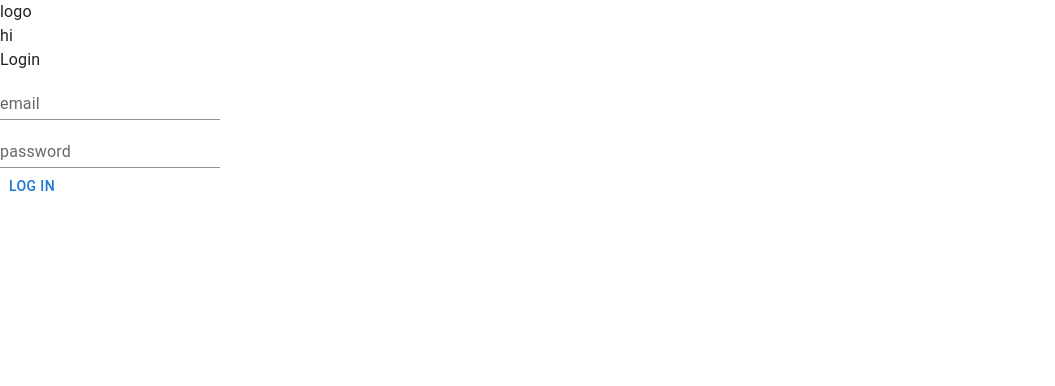
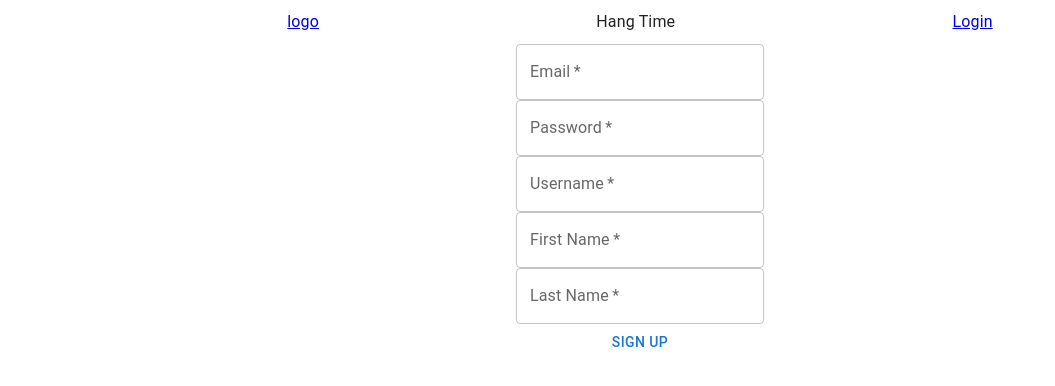
Before and after one commit to dustinhagstrom/hang_time_frontend, a React (Create React App) app: page /login in a window 1280 px wide. Shown: the top 386 px of the page, without its empty margins (0-1055 px from the left). Built offline with nearby package versions, Linux system fonts and the light colour scheme.

Commit message:
set up user cookie to keep user logged in on refresh. working on signup functionality.

```diff
--- a/package.json
+++ b/package.json
@@ -11,6 +11,7 @@
     "@testing-library/react": "^11.2.7",
     "@testing-library/user-event": "^12.8.3",
     "history": "^5.1.0",
+    "js-cookie": "^3.0.1",
     "react": "^17.0.2",
     "react-dom": "^17.0.2",
     "react-redux": "^7.2.6",
--- a/public/index.html
+++ b/public/index.html
@@ -22,7 +22,7 @@
       work correctly both with client-side routing and a non-root public URL.
       Learn how to configure a non-root public URL by running `npm run build`.
     -->
-    <title>React App</title>
+    <title>Hang Time</title>
   </head>
   <body>
     <noscript>You need to enable JavaScript to run this app.</noscript>
--- a/src/App.js
+++ b/src/App.js
@@ -1,7 +1,9 @@
 import { Provider as ReduxProvider } from "react-redux";
 import { Route, Routes } from "react-router";
 import "./App.css";
+import Home from "./components/Home";
 import LoginPage from "./components/LoginPage";
+import Logout from "./components/Logout";
 import { store } from "./redux";
 
 function App() {
@@ -9,6 +11,8 @@ function App() {
     <ReduxProvider store={store}>
       <Routes>
         <Route path="/login" element={<LoginPage />} />
+        <Route path="/logout" element={<Logout />} />
+        <Route path="/" element={<Home />} />
       </Routes>
     </ReduxProvider>
   );
--- a/src/Data.js
+++ b/src/Data.js
@@ -1,19 +1,22 @@
+import Cookies from "js-cookie";
+
 export const userData = [
   {
-    _id: "123",
+    id: "123",
     email: "dusty@email.com",
     username: "dusty",
     password: "password",
     firstName: "dustin",
     lastName: "hagstrom",
   },
-  // {
-  //     email: "justin@email.com"
-  //     username: "justin",
-  //     password: "password",
-  //     firstName: "justin",
-  //     lastName: "lastname",
-  // }
+  {
+    id: "234",
+    email: "justin@email.com",
+    username: "justin",
+    password: "password",
+    firstName: "justin",
+    lastName: "lastname",
+  },
 ];
 
 export const wordBank = {
@@ -26,6 +29,7 @@ export const wrongAnswerStrikes = {
 
 export const logInUser = (email, password) =>
   new Promise((resolve, reject) => {
+    // .find method is taking a callback func as arg here.
     const userFound = userData.find((user) => {
       if (user.email === email && user.password === password) {
         return true;
@@ -37,7 +41,10 @@ export const logInUser = (email, password) =>
     setTimeout(() => {
       try {
         if (userFound) {
-          resolve(userFound);
+          const { email, username } = userFound;
+          let onlyNecessaryUserData = { email, username };
+          Cookies.set("user", JSON.stringify(onlyNecessaryUserData));
+          resolve(onlyNecessaryUserData);
         }
         throw new Error("Incorrect username or password");
       } catch (e) {
@@ -45,3 +52,35 @@ export const logInUser = (email, password) =>
       }
     }, 1000);
   });
+
+export const signUpUser = (email, password, username, firstName, lastName) => {
+  new Promise((resolve, reject) => {
+    const userFound = userData.find((user) => {
+      if (user.email === email || user.username === username) {
+        return true;
+      }
+      return false;
+    });
+    console.log(email, password, firstName, lastName, username);
+
+    setTimeout(() => {
+      try {
+        if (userFound) {
+          throw new Error("The email or username already exists!");
+        }
+        userData.push({
+          id: userData.length + 1,
+          email,
+          password,
+          username,
+          firstName,
+          lastName,
+        });
+        console.log(userData);
+        resolve("user created successfully, please login.");
+      } catch (e) {
+        reject(e);
+      }
+    }, 1000);
+  });
+};
--- a/src/components/Header.js
+++ b/src/components/Header.js
@@ -1,19 +1,51 @@
+import Cookies from "js-cookie";
 import { Typography } from "@mui/material";
 import { Box } from "@mui/system";
-import React from "react";
-import { useSelector } from "react-redux";
+import React, { useEffect } from "react";
+import { useSelector, useDispatch } from "react-redux";
+import { Link } from "react-router-dom";
+
+import { logInActionCreator } from "../redux/userState";
 
 function Header() {
   const user = useSelector((state) => state.user);
+  const dispatch = useDispatch();
   console.log(user);
+  //write the logic for user being logged in within header component b/c header persists throughout the application. put in a use effect to handle a reload. will have to use jwt decode in future when I have backend.
+
+  const loggedInUser = () => {
+    console.log(Cookies.get("user"));
+    const userCookieExists = Cookies.get("user");
+    if (userCookieExists) {
+      const userIsLoggedIn = JSON.parse(Cookies.get("user"));
+      dispatch(logInActionCreator(userIsLoggedIn));
+    } else {
+      dispatch(logInActionCreator(null));
+    }
+  };
+
+  //write a useEffect to login the user whenever there is a page reload.
+  useEffect(() => {
+    loggedInUser();
+  }, []);
 
   return (
-    <Box>
-      <Box>logo</Box>
+    <Box
+      sx={{ display: "flex", justifyContent: "space-evenly", margin: "10px" }}
+    >
       <Box>
-        <Typography>hi</Typography>
+        <Link to="/">logo</Link>
       </Box>
-      <Box>Login</Box>
+      <Box>
+        <Typography>Hang Time</Typography>
+      </Box>
+      <Box>
+        {user ? (
+          <Link to="/logout">Logout</Link>
+        ) : (
+          <Link to="/login">Login</Link>
+        )}
+      </Box>
     </Box>
   );
 }
--- /dev/null
+++ b/src/components/Home.js
@@ -0,0 +1,82 @@
+import Cookies from "js-cookie";
+import { Button, Typography } from "@mui/material";
+import { Box } from "@mui/system";
+import React from "react";
+import { useSelector } from "react-redux";
+import Layout from "./Layout";
+
+function Home() {
+  const user = useSelector((state) => state.user);
+
+  //   const theme = {
+  //     spacing: 5,
+  //   };
+
+  // const retrieveCookieFromStorage = () => {
+  //   let userCookie = JSON.parse(Cookies.get("user"));
+  //   console.log(userCookie);
+  // };
+
+  return (
+    <Layout>
+      <Box sx={{ position: "relative" }}>
+        <Box
+          sx={{
+            position: "absolute",
+            mx: "auto",
+            width: "100%",
+            textAlign: "center",
+            top: "0%",
+          }}
+        >
+          {user ? (
+            <Typography></Typography>
+          ) : (
+            <Typography>
+              You must be logged in to create or join a session!
+            </Typography>
+          )}
+        </Box>
+        <Box
+          sx={{
+            width: "50%",
+            mx: "auto",
+            background: "rgb(255,225,4)",
+            height: "50vh",
+            mt: "10%",
+          }}
+        >
+          <Box
+            sx={{
+              display: "flex",
+              flexDirection: "column",
+              justifyContent: "space-around",
+              alignItems: "center",
+              height: "100%",
+            }}
+          >
+            <Box sx={{ width: "100%" }}>
+              <Button
+                sx={{ border: "black solid 2px", width: "100%" }}
+                disabled={user ? false : true}
+              >
+                Create a Session
+              </Button>
+            </Box>
+            <Box sx={{ width: "100%" }}>
+              <Button
+                sx={{ border: "black solid 2px", width: "100%" }}
+                disabled={user ? false : true}
+              >
+                Join a Session
+              </Button>
+            </Box>
+          </Box>
+        </Box>
+        {/* <Button onClick={retrieveCookieFromStorage}>retrieve cookie</Button>> */}
+      </Box>
+    </Layout>
+  );
+}
+
+export default Home;
--- a/src/components/LoginPage.js
+++ b/src/components/LoginPage.js
@@ -3,17 +3,25 @@ import { Box } from "@mui/system";
 import React, { useState } from "react";
 import { useDispatch } from "react-redux";
 import { useSelector } from "react-redux";
-import { logInUser } from "../Data";
+import { logInUser, signUpUser } from "../Data";
 import { logInActionCreator } from "../redux/userState";
 import Layout from "./Layout";
+import PopUp from "./PopUp";
 
 const Form = (props) => {
   const { setError } = props;
+  //var's below set to allow login initially. (no user => then signup instead);
+  let isARegisteredUser = false;
+  let buttonName = isARegisteredUser ? "Login" : "Sign Up";
 
-  const [{ email, password }, setCredentials] = useState({
-    email: "",
-    password: "",
-  });
+  const [{ email, password, username, firstName, lastName }, setCredentials] =
+    useState({
+      email: "",
+      password: "",
+      username: "",
+      firstName: "",
+      lastName: "",
+    });
 
   const dispatch = useDispatch();
 
@@ -26,33 +34,123 @@ const Form = (props) => {
       });
   };
 
+  const onSignUp = () => {
+    signUpUser(email, password, username, firstName, lastName)
+      .then((response) => {
+        console.log(response);
+        const { successMessage } = response;
+        <PopUp successMessage={successMessage} />;
+      })
+      .catch((e) => {
+        console.log("error: ", e);
+        setError(e.message);
+      });
+  };
+
   return (
-    <Box>
+    <Box
+      sx={{
+        display: "flex",
+        flexDirection: "column",
+        justifyContent: "center",
+        alignItems: "center",
+      }}
+    >
       <Box>
         <TextField
           id="standard-basic"
-          label="email"
-          variant="standard"
+          label="Email"
+          variant="outlined"
+          required
           value={email}
           onChange={(e) => {
-            setCredentials({ password, email: e.target.value });
+            setCredentials({
+              password,
+              email: e.target.value,
+              username,
+              firstName,
+              lastName,
+            });
           }}
         />
       </Box>
       <Box>
         <TextField
           id="standard-basic"
-          label="password"
-          variant="standard"
+          label="Password"
+          variant="outlined"
           type="password"
+          required
           value={password}
           onChange={(e) => {
-            setCredentials({ email, password: e.target.value });
+            setCredentials({
+              email,
+              password: e.target.value,
+              username,
+              firstName,
+              lastName,
+            });
           }}
         />
       </Box>
       <Box>
-        <Button onClick={onSubmit}>log in</Button>
+        <TextField
+          id="standard-basic"
+          label="Username"
+          variant="outlined"
+          required
+          value={username}
+          onChange={(e) => {
+            setCredentials({
+              email,
+              username: e.target.value,
+              password,
+              firstName,
+              lastName,
+            });
+          }}
+        />
+      </Box>
+      <Box>
+        <TextField
+          id="standard-basic"
+          label="First Name"
+          variant="outlined"
+          required
+          value={firstName}
+          onChange={(e) => {
+            setCredentials({
+              email,
+              firstName: e.target.value,
+              password,
+              username,
+              lastName,
+            });
+          }}
+        />
+      </Box>
+      <Box>
+        <TextField
+          id="standard-basic"
+          label="Last Name"
+          variant="outlined"
+          required
+          value={lastName}
+          onChange={(e) => {
+            setCredentials({
+              email,
+              lastName: e.target.value,
+              username,
+              firstName,
+              password,
+            });
+          }}
+        />
+      </Box>
+      <Box>
+        <Button onClick={isARegisteredUser ? onSubmit : onSignUp}>
+          {buttonName}
+        </Button>
       </Box>
     </Box>
   );
@@ -65,7 +163,7 @@ function LoginPage() {
   return (
     <Layout>
       {error}
-      {user ? `Welcome back ${user.username}!` : <Form setError={setError} />}
+      {user ? <PopUp /> : <Form setError={setError} />}
     </Layout>
   );
 }
--- /dev/null
+++ b/src/components/Logout.js
@@ -0,0 +1,19 @@
+import Cookies from "js-cookie";
+import React, { useEffect } from "react";
+import { useDispatch } from "react-redux";
+import { logInActionCreator } from "../redux/userState";
+
+import Home from "./Home";
+
+function Logout() {
+  const dispatch = useDispatch();
+
+  useEffect(() => {
+    Cookies.remove("user");
+    dispatch(logInActionCreator(null));
+  }, []);
+
+  return <Home />;
+}
+
+export default Logout;
--- /dev/null
+++ b/src/components/PopUp.js
@@ -0,0 +1,52 @@
+import { Typography } from "@mui/material";
+import { Box } from "@mui/system";
+import React, { useEffect } from "react";
+import { useSelector } from "react-redux";
+import { useNavigate } from "react-router-dom";
+import Home from "./Home";
+
+function PopUp(props) {
+  const user = useSelector((state) => state.user);
+
+  const { successMessage } = props;
+
+  let navigate = useNavigate();
+
+  const redirectsUserToGameOptionsOnLogin = () => {
+    setTimeout(() => {
+      navigate("/");
+    }, 2000);
+    console.log("in popup component");
+  };
+
+  useEffect(() => {
+    if (user) {
+      redirectsUserToGameOptionsOnLogin();
+    } else {
+      setTimeout(() => {
+        navigate("/login");
+      }, 1000);
+      console.log("in popup component");
+    }
+  }, []);
+  return (
+    <Box
+      sx={{
+        display: "flex",
+        justifyContent: "center",
+        alignItems: "center",
+        flexDirection: "column",
+      }}
+    >
+      {user ? (
+        <Typography>
+          Welcome Back {user.username}! Redirecting you to user options...
+        </Typography>
+      ) : (
+        <Typography>{successMessage}</Typography>
+      )}
+    </Box>
+  );
+}
+
+export default PopUp;
```
Also changed, not shown: 1 other file (tests, documents, lock files or other folders).
